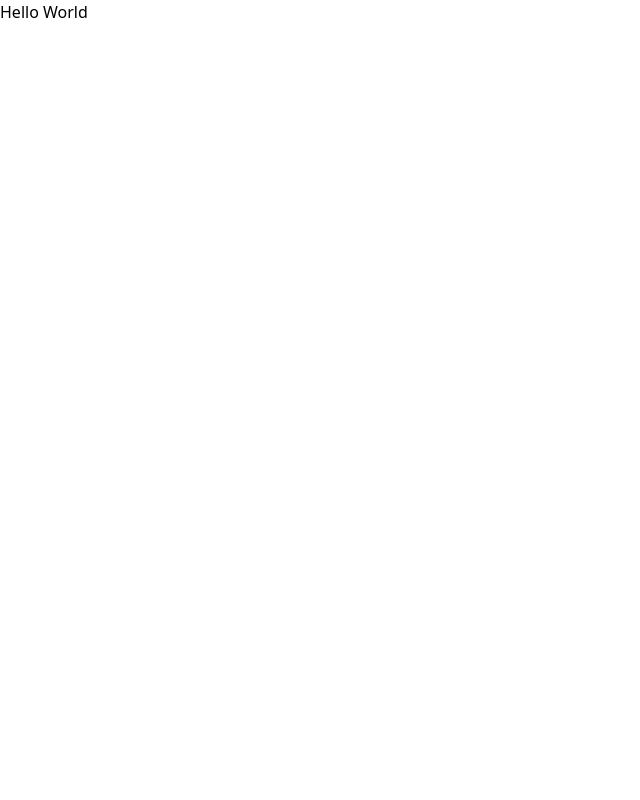
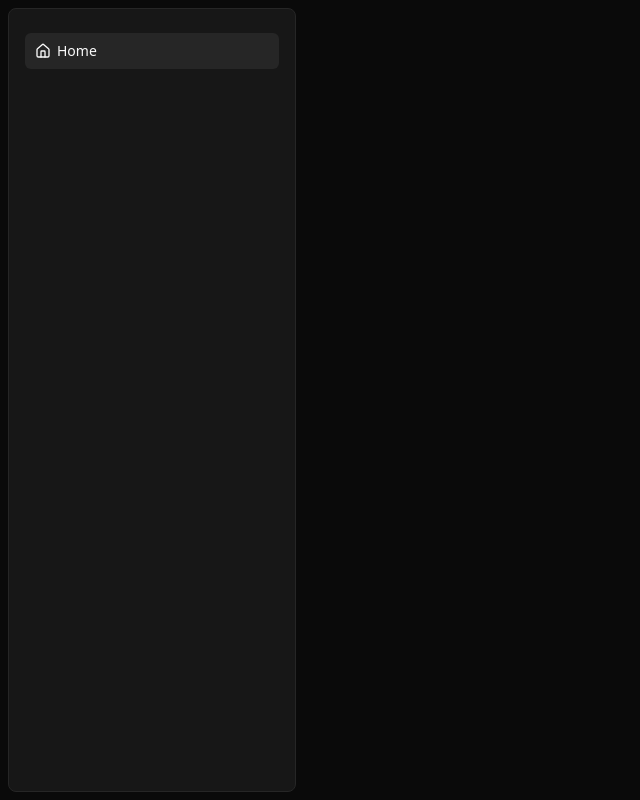
Before and after one commit to jaxonhill/opencards, a Next.js app: page / in a window 1280 px wide. Shown: the whole page, without its empty margins (0-640 px from the left). Built offline with nearby package versions, Linux system fonts and the light colour scheme.

Commit message:
Create sidebar-button

```diff
--- a/src/app/layout.tsx
+++ b/src/app/layout.tsx
@@ -14,7 +14,7 @@ export default function RootLayout({
 }>) {
     return (
         <html lang="en">
-            <body className={`${instrumentSans.variable} antialiased`}>{children}</body>
+            <body className={`${instrumentSans.variable} bg-neutral-950 antialiased`}>{children}</body>
         </html>
     );
 }
--- a/src/app/page.tsx
+++ b/src/app/page.tsx
@@ -1,5 +1,9 @@
-import Image from "next/image";
+import { Sidebar } from "@/components/sidebar";
 
 export default function Home() {
-    return <div>Hello World</div>;
+    return (
+        <div>
+            <Sidebar />
+        </div>
+    );
 }
--- /dev/null
+++ b/src/components/sidebar.tsx
@@ -0,0 +1,36 @@
+import { cn } from "@/lib/utils";
+import { Home } from "lucide-react";
+
+export function Sidebar() {
+    return (
+        <aside className="p-2 bg-neutral-950 h-screen">
+            <ul className="bg-neutral-900 w-[288px] px-4 py-6 rounded-lg border border-neutral-800 h-full">
+                <SidebarButton icon={<Home className="size-4" />} text={"Home"} href="/home" isSelected />
+            </ul>
+        </aside>
+    );
+}
+
+interface SidebarButtonProps {
+    icon: React.ReactNode;
+    text: string;
+    href: string;
+    isSelected: boolean;
+}
+
+function SidebarButton({ icon, text, href, isSelected }: SidebarButtonProps) {
+    return (
+        <li>
+            <a
+                className={cn(
+                    `w-full inline-flex items-center gap-1.5 py-2 px-2.5 rounded-md text-sm`,
+                    isSelected ? "bg-neutral-800 text-neutral-50" : "bg-transparent text-neutral-200"
+                )}
+                href={href}
+            >
+                {icon}
+                {text}
+            </a>
+        </li>
+    );
+}
```
